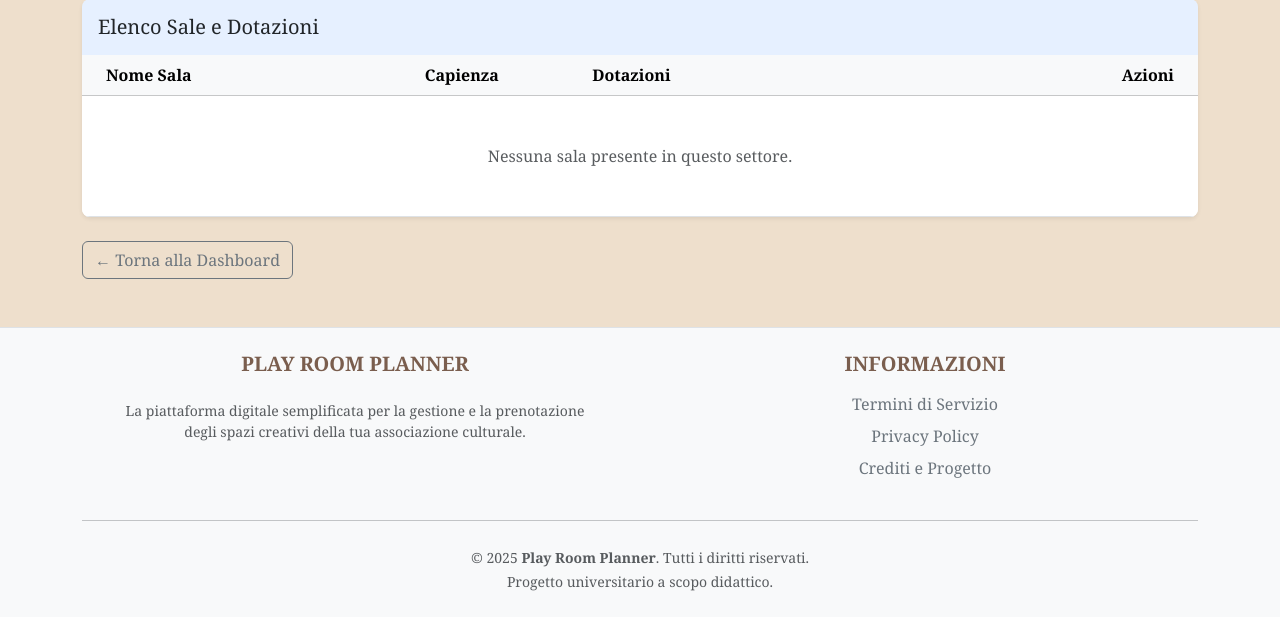
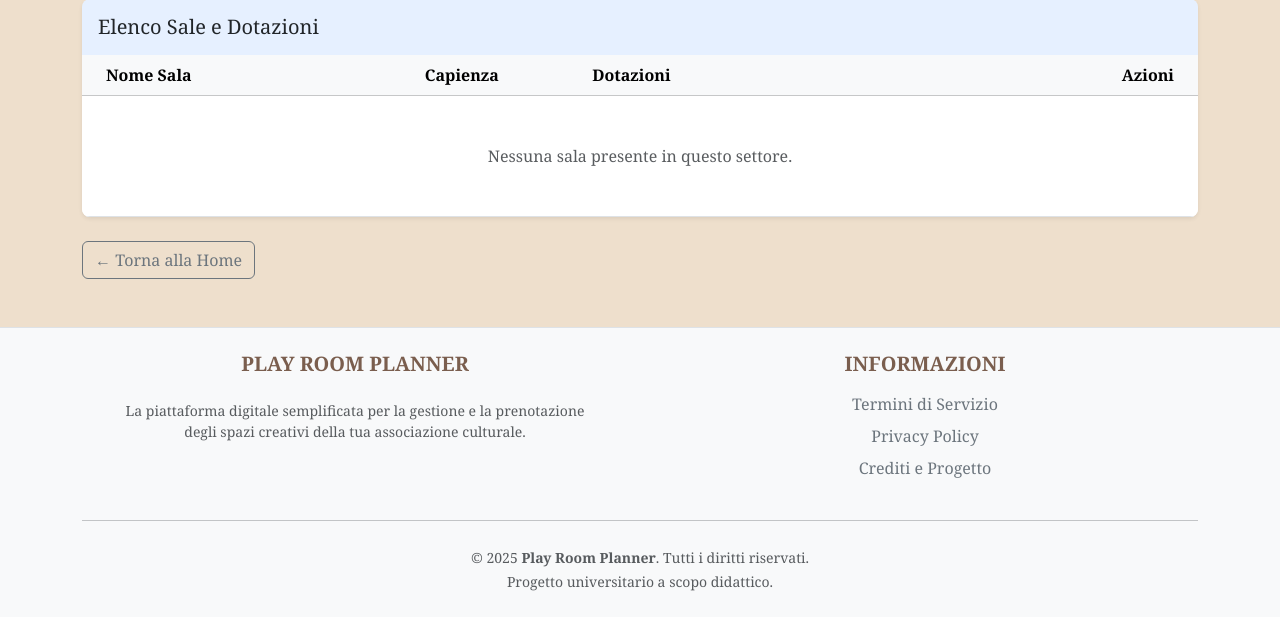
Before and after one commit to pietrobertoncini/Progetto_PW_2025-2026, a PHP site: page /gestione_sale.php in a window 1280 px wide. Shown: the part 231-848 px from the top of the page. Run offline with PHP 8.4, Linux system fonts and the light colour scheme; the visitor is signed in with stand-in values (Sample User, id 1); data comes from the database, SQL or seed files in the repository; data that the repository does not hold is empty.

Commit message:
modificata logistica collegamenti

```diff
--- a/dashboard.php
+++ b/dashboard.php
@@ -57,7 +57,7 @@ if (isset($cid)) {
                 <h5 class="alert-heading fw-bold">Area Gestione</h5>
                 <p class="mb-0">
                     In qualità di Responsabile, puoi gestire le sale e organizzare le prenotazioni.
-                    Vai alla <a href="gestione_sale.php" class="alert-link fw-bold">gestione delle sale</a>.
+                    Vai alla <a href="gestione_prenotazioni.php" class="alert-link fw-bold">gestione prenotazioni</a>.
                 </p>
             </div>
         <?php endif; ?>
--- a/gestione_sale.php
+++ b/gestione_sale.php
@@ -135,8 +135,8 @@ function getDotazioniSala($cid, $id_settore, $nome_sala) {
         </div>
 
         <div class="mt-4">
-            <a href="dashboard.php" class="btn btn-outline-secondary">
-                &larr; Torna alla Dashboard
+            <a href="index.php" class="btn btn-outline-secondary">
+                &larr; Torna alla Home
             </a>
         </div>
 
```
